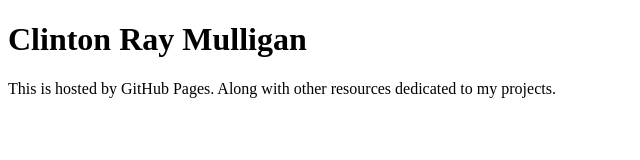
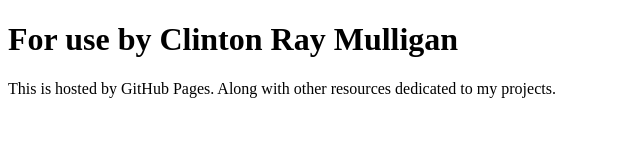
Before and after one commit to gmonu/ClintMulligan.github.io, a plain HTML site: page index.html in a window 1280 px wide. Shown: the whole page, without its empty margins (0-640 px from the left). Drawn offline with Linux system fonts and the light colour scheme.

Commit message:
Update index.html

```diff
--- a/index.html
+++ b/index.html
@@ -1,7 +1,7 @@
 <!DOCTYPE html>
 <html>
 <body>
-<h1>Clinton Ray Mulligan</h1>
+<h1>For use by Clinton Ray Mulligan</h1>
 <p>This is hosted by GitHub Pages. Along with other resources dedicated to my projects.</p>
 </body>
 </html>
```
